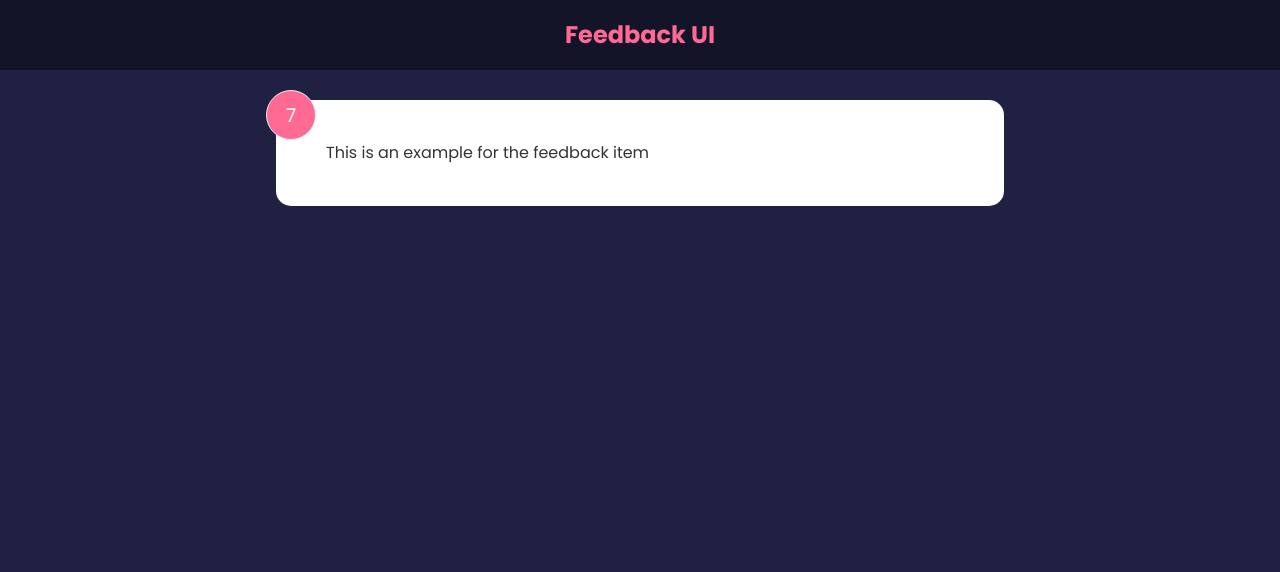
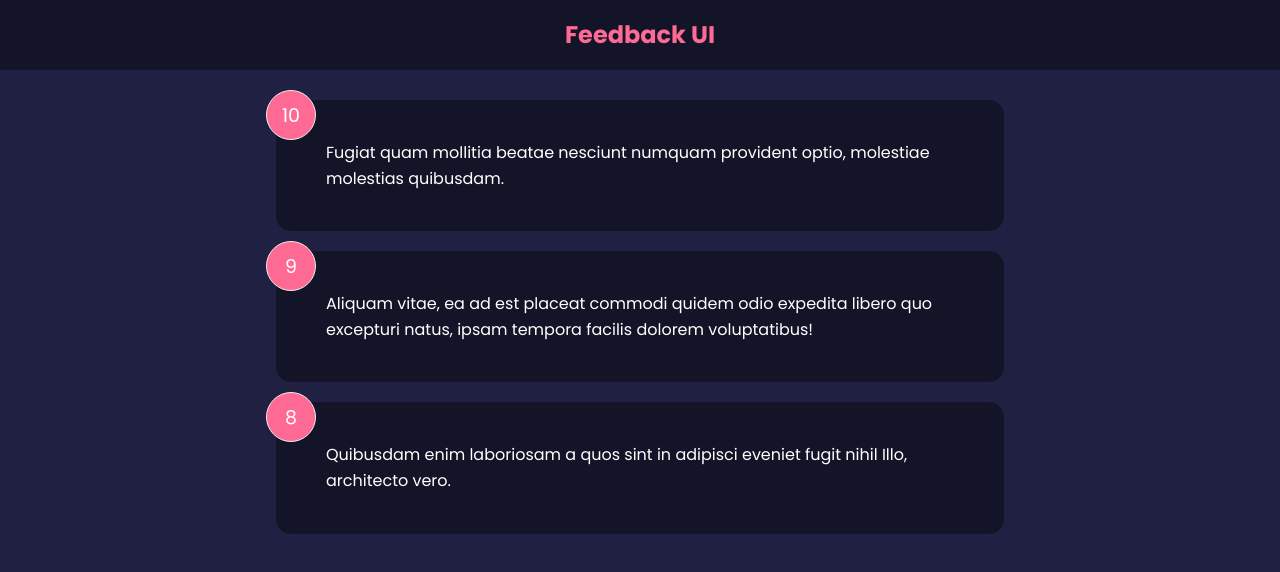
Before and after one commit to Codatrix1/React-2022, a React (Create React App) app: page / in a window 1280 px wide. Shown: the top 572 px of the page. Built offline with nearby package versions, Linux system fonts and the light colour scheme.

Commit message:
Managing App level state - Global state - Card Component with Conditional styles based on ClassName - along with PropTypes and defaultProps

```diff
--- a/src/App.js
+++ b/src/App.js
@@ -1,13 +1,14 @@
 import React from "react";
+
+// components
+import Header from "./components/Header";
+import FeedbackList from "./components/FeedbackList";
 
 // Global state
 import { useState } from "react";
 import FeedbackData from "./data/FeedbackData";
 
-// components
-import Header from "./components/Header";
-import FeedbackItem from "./components/FeedbackItem";
-
+// Main React Component
 const App = function () {
   const [feedback, setFeedback] = useState(FeedbackData);
 
@@ -15,7 +16,7 @@ const App = function () {
     <React.Fragment>
       <Header />
       <div className="container">
-        <FeedbackItem />
+        <FeedbackList feedback={feedback} />
       </div>
     </React.Fragment>
   );
--- a/src/components/FeedbackItem.jsx
+++ b/src/components/FeedbackItem.jsx
@@ -1,16 +1,22 @@
 import React from "react";
-import { useState } from "react";
+import PropTypes from "prop-types";
 
-const FeedbackItem = () => {
-  const [rating, setRating] = useState(7);
-  const [text, setText] = useState("This is an example for the feedback item");
+// import components
+import Card from "./shared/Card";
 
+// React Component
+const FeedbackItem = ({ item }) => {
   return (
-    <div className="card">
-      <div className="num-display">{rating}</div>
-      <div className="text-display">{text}</div>
-    </div>
+    <Card>
+      <div className="num-display">{item.rating}</div>
+      <div className="text-display">{item.text}</div>
+    </Card>
   );
 };
 
+// prop types
+FeedbackItem.propTypes = {
+  item: PropTypes.object.isRequired,
+};
+
 export default FeedbackItem;
--- a/src/components/FeedbackList.jsx
+++ b/src/components/FeedbackList.jsx
@@ -0,0 +1,33 @@
+import React from "react";
+import PropTypes from "prop-types";
+
+// import components
+import FeedbackItem from "./FeedbackItem";
+
+// React component
+const FeedbackList = ({ feedback }) => {
+  if (!feedback || feedback.length === 0) {
+    return "No Feedback Yet";
+  }
+
+  return (
+    <div className="feedback-list">
+      {feedback.map((item) => {
+        return <FeedbackItem key={item.id} item={item} />;
+      })}
+    </div>
+  );
+};
+
+// prop types
+FeedbackList.propTypes = {
+  feedback: PropTypes.arrayOf(
+    PropTypes.shape({
+      id: PropTypes.number.isRequired,
+      text: PropTypes.string.isRequired,
+      rating: PropTypes.number.isRequired,
+    })
+  ),
+};
+
+export default FeedbackList;
--- a/src/components/Header.jsx
+++ b/src/components/Header.jsx
@@ -1,6 +1,7 @@
 import React from "react";
 import PropTypes from "prop-types";
 
+// React Component
 const Header = ({ text, bgColor, textColor }) => {
   const headerStyles = {
     backgroundColor: bgColor,
--- /dev/null
+++ b/src/components/shared/Card.jsx
@@ -0,0 +1,33 @@
+import React from "react";
+import PropTypes from "prop-types";
+
+// React component
+const Card = ({ children, reverse }) => {
+  // Conditional class: coming from CSS
+  //   return <div className={`card ${reverse && "reverse"}`}>{children}</div>;
+
+  const conditionalStyles = {
+    backgroundColor: reverse ? "rgba(0,0,0,0.4)" : "#fff",
+    color: reverse ? "#fff" : "#000",
+  };
+
+  // Conditional style based on class
+  return (
+    <div className="card" style={conditionalStyles}>
+      {children}
+    </div>
+  );
+};
+
+// prop types
+Card.propTypes = {
+  children: PropTypes.node.isRequired,
+  reverse: PropTypes.bool,
+};
+
+// default props
+Card.defaultProps = {
+  reverse: true,
+};
+
+export default Card;
--- a/src/data/FeedbackData.js
+++ b/src/data/FeedbackData.js
@@ -2,17 +2,17 @@ const FeedbackData = [
   {
     id: 1,
     rating: 10,
-    text: "Repellat error corporis laudantium inventore consectetur numquam eligendi fugiat, quidem commodi. Fugiat quam mollitia beatae nesciunt numquam provident optio, molestiae molestias quibusdam.",
+    text: "Fugiat quam mollitia beatae nesciunt numquam provident optio, molestiae molestias quibusdam.",
   },
   {
     id: 2,
     rating: 9,
-    text: "Aliquam vitae, ea ad est placeat commodi quidem odio expedita libero quo excepturi natus, ipsam tempora facilis dolorem voluptatibus! Magnam voluptatibus obcaecati omnis ea. Quisquam, cumque neque!",
+    text: "Aliquam vitae, ea ad est placeat commodi quidem odio expedita libero quo excepturi natus, ipsam tempora facilis dolorem voluptatibus!",
   },
   {
     id: 3,
     rating: 8,
-    text: "Quibusdam enim laboriosam a quos sint in adipisci eveniet fugit nihil, tempore vero sed, illum dicta nulla debitis quisquam exercitationem officiis. Illo, architecto vero.",
+    text: "Quibusdam enim laboriosam a quos sint in adipisci eveniet fugit nihil Illo, architecto vero.",
   },
 ];
 
```
